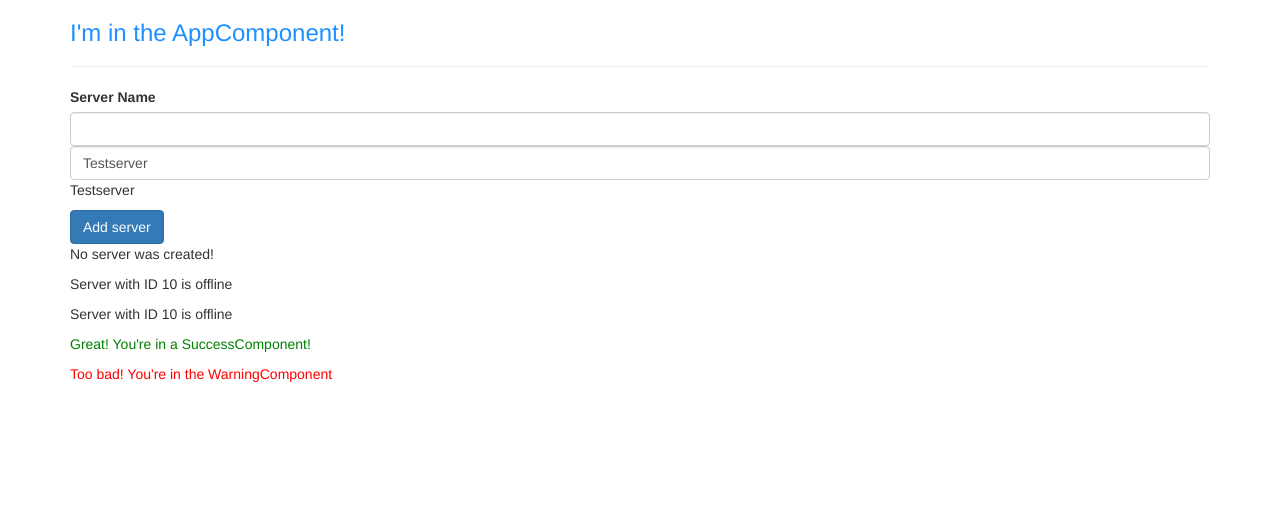
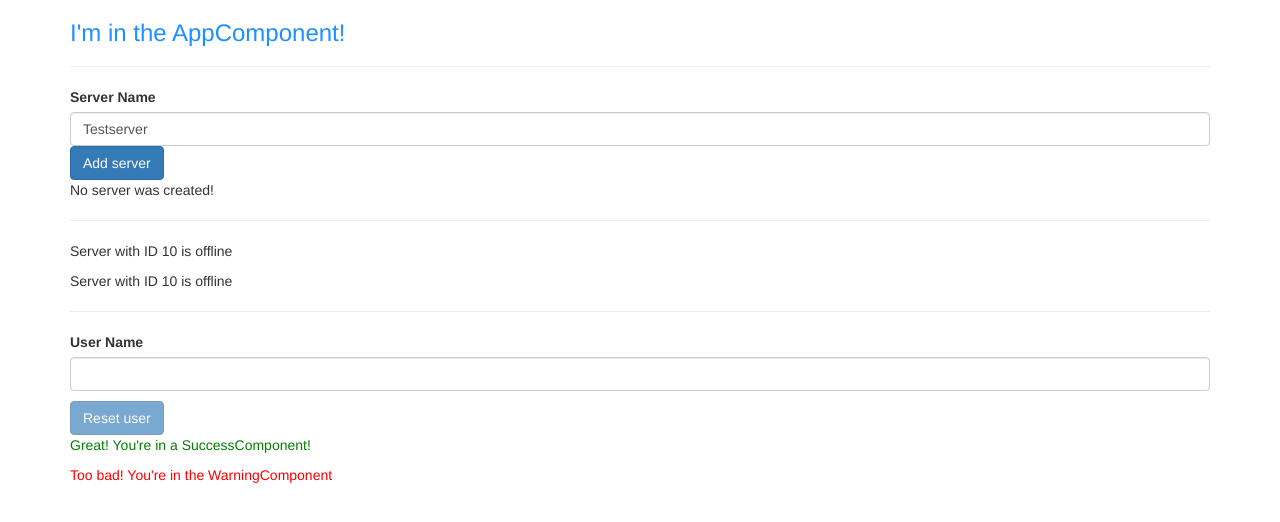
Before and after one commit to bartoszrachwalik/angular-excercises, an Angular app: page / in a window 1280 px wide. Shown: the top 522 px of the page. Built offline with nearby package versions, Linux system fonts and the light colour scheme.

Commit message:
data binding practise

```diff
--- a/src/app/servers/servers.component.html
+++ b/src/app/servers/servers.component.html
@@ -1,14 +1,14 @@
 <!--Property and event binding -->
 <label>Server Name</label>
-<input
-  type="text"
-  class="form-control"
-  (input)="onUpdateServername($event)">
+<!--<input-->
+<!--type="text"-->
+<!--class="form-control"-->
+<!--(input)="onUpdateServername($event)">-->
 <input
   type="text"
   class="form-control"
   [(ngModel)]="serverName">
-<p>{{serverName}}</p>
+<!--<p>{{serverName}}</p>-->
 <button
   class="btn btn-primary"
   [disabled]="!allowNewServer"
@@ -16,5 +16,19 @@
 </button>
 <!--<p [innerText]="allowNewServer"></p>-->
 <p>{{serverCreationStatus}}</p>
+<hr>
 <app-server></app-server>
 <app-server></app-server>
+<hr>
+<label>User Name</label>
+<input
+  type="text"
+  class="form-control"
+  (input)="onUpdateUserName($event)"
+  [(ngModel)]="userName">
+<p>{{userName}}</p>
+<button
+  class="btn btn-primary"
+  [disabled]="isUserNameEmpty()"
+  (click)="onResetUser()">Reset user
+</button>
--- a/src/app/servers/servers.component.ts
+++ b/src/app/servers/servers.component.ts
@@ -16,6 +16,7 @@ export class ServersComponent implements OnInit {
   allowNewServer = false;
   serverCreationStatus = 'No server was created!';
   serverName = 'Testserver';
+  userName = '';
 
   constructor() {
     setTimeout(() => {
@@ -27,12 +28,19 @@ export class ServersComponent implements OnInit {
   ngOnInit() {
   }
 
-
   onCreateServer() {
-    this.serverCreationStatus = 'Server was created!';
+    this.serverCreationStatus = 'Server was created! Name is ' + this.serverName;
   }
 
   onUpdateServername(event: Event) {
     this.serverName = (<HTMLInputElement>event.target).value;
   }
+
+  onResetUser() {
+    this.userName = '';
+  }
+
+  isUserNameEmpty() {
+    return this.userName === '';
+  }
 }
```
